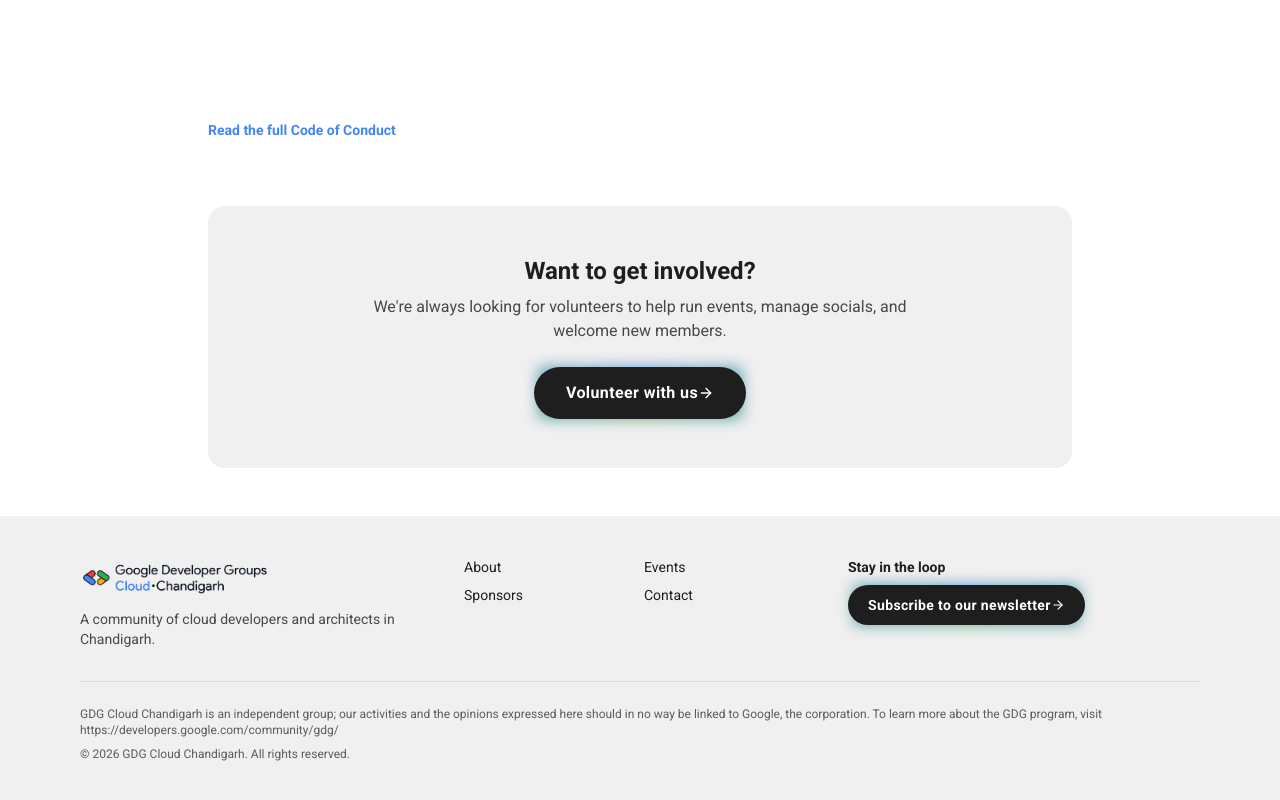
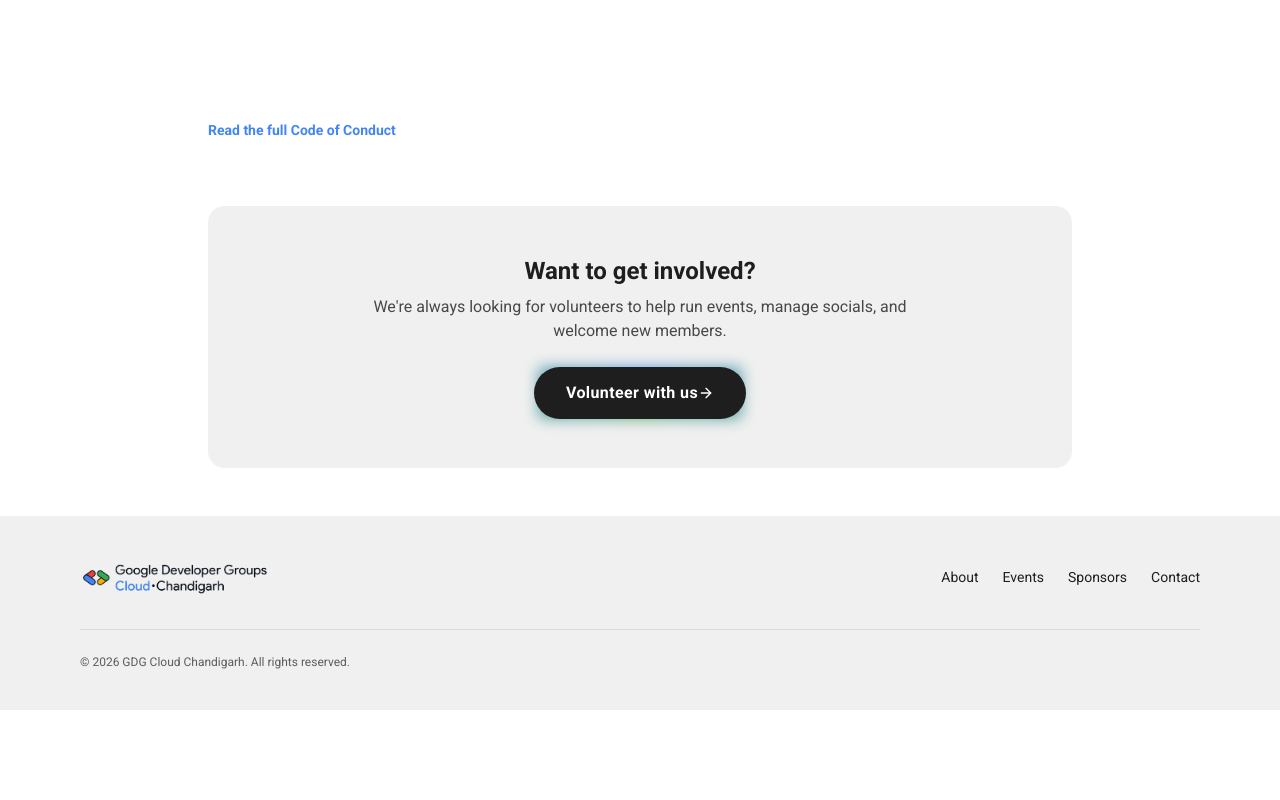
Before and after one commit to GDG-cloud-chandigarh/GDGC_chd, a Next.js app: page /about in a window 1280 px wide. Shown: the part 1776-2576 px from the top of the page. After the commit the page ends 2486 px from the top, so only its background shows below. Built offline with nearby package versions, Linux system fonts and the light colour scheme.

Commit message:
Simplify footer and wire up volunteer form link

```diff
--- a/src/components/Footer.tsx
+++ b/src/components/Footer.tsx
@@ -1,7 +1,5 @@
 import Link from "next/link";
 import { Lockup } from "./Lockup";
-import { GlowButton } from "./GlowButton";
-import { FOOTER_DISCLAIMER, NEWSLETTER_FORM_URL } from "@/lib/constants";
 
 const FOOTER_LINKS = [
   { href: "/about", label: "About" },
@@ -14,16 +12,11 @@ export function Footer() {
   return (
     <footer className="border-t border-neutral-light bg-neutral-light">
       <div className="mx-auto max-w-6xl px-4 py-10">
-        <div className="grid gap-8 md:grid-cols-3">
-          <div>
-            <Lockup />
-            <p className="mt-3 max-w-xs text-sm text-neutral-dark/80">
-              A community of cloud developers and architects in Chandigarh.
-            </p>
-          </div>
+        <div className="flex flex-col gap-6 md:flex-row md:items-center md:justify-between">
+          <Lockup />
 
           <nav aria-label="Footer">
-            <ul className="grid grid-cols-2 gap-2 text-sm">
+            <ul className="flex flex-wrap gap-x-6 gap-y-2 text-sm">
               {FOOTER_LINKS.map((link) => (
                 <li key={link.href}>
                   <Link href={link.href} className="text-neutral-dark hover:text-google-blue">
@@ -33,20 +26,10 @@ export function Footer() {
               ))}
             </ul>
           </nav>
-
-          <div>
-            <p className="text-sm font-semibold">Stay in the loop</p>
-            <div className="mt-2">
-              <GlowButton href={NEWSLETTER_FORM_URL} size="sm">
-                Subscribe to our newsletter
-              </GlowButton>
-            </div>
-          </div>
         </div>
 
         <div className="mt-8 border-t border-neutral-dark/10 pt-6 text-xs text-neutral-dark/70">
-          <p>{FOOTER_DISCLAIMER}</p>
-          <p className="mt-2">© {new Date().getFullYear()} GDG Cloud Chandigarh. All rights reserved.</p>
+          <p>© {new Date().getFullYear()} GDG Cloud Chandigarh. All rights reserved.</p>
         </div>
       </div>
     </footer>
--- a/src/lib/constants.ts
+++ b/src/lib/constants.ts
@@ -16,7 +16,7 @@ export const FOOTER_DISCLAIMER =
   "GDG Cloud Chandigarh is an independent group; our activities and the opinions expressed here should in no way be linked to Google, the corporation. To learn more about the GDG program, visit https://developers.google.com/community/gdg/";
 
 export const SPEAKER_FORM_URL = "https://forms.gle/PLACEHOLDER-speaker-cfp";
-export const VOLUNTEER_FORM_URL = "https://forms.gle/PLACEHOLDER-volunteer";
+export const VOLUNTEER_FORM_URL = "https://docs.google.com/forms/d/e/1FAIpQLScXR8XuLkOYl25ROasJiDT-IopQkSHyeaXD5bN-CQjkOvtMnQ/viewform?usp=sharing&ouid=104557177131136085490";
 export const SPONSOR_FORM_URL = "https://forms.gle/PLACEHOLDER-sponsor";
 export const NEWSLETTER_FORM_URL = "https://forms.gle/PLACEHOLDER-newsletter";
 export const CONTACT_FORM_URL = "https://forms.gle/PLACEHOLDER-contact";
```
